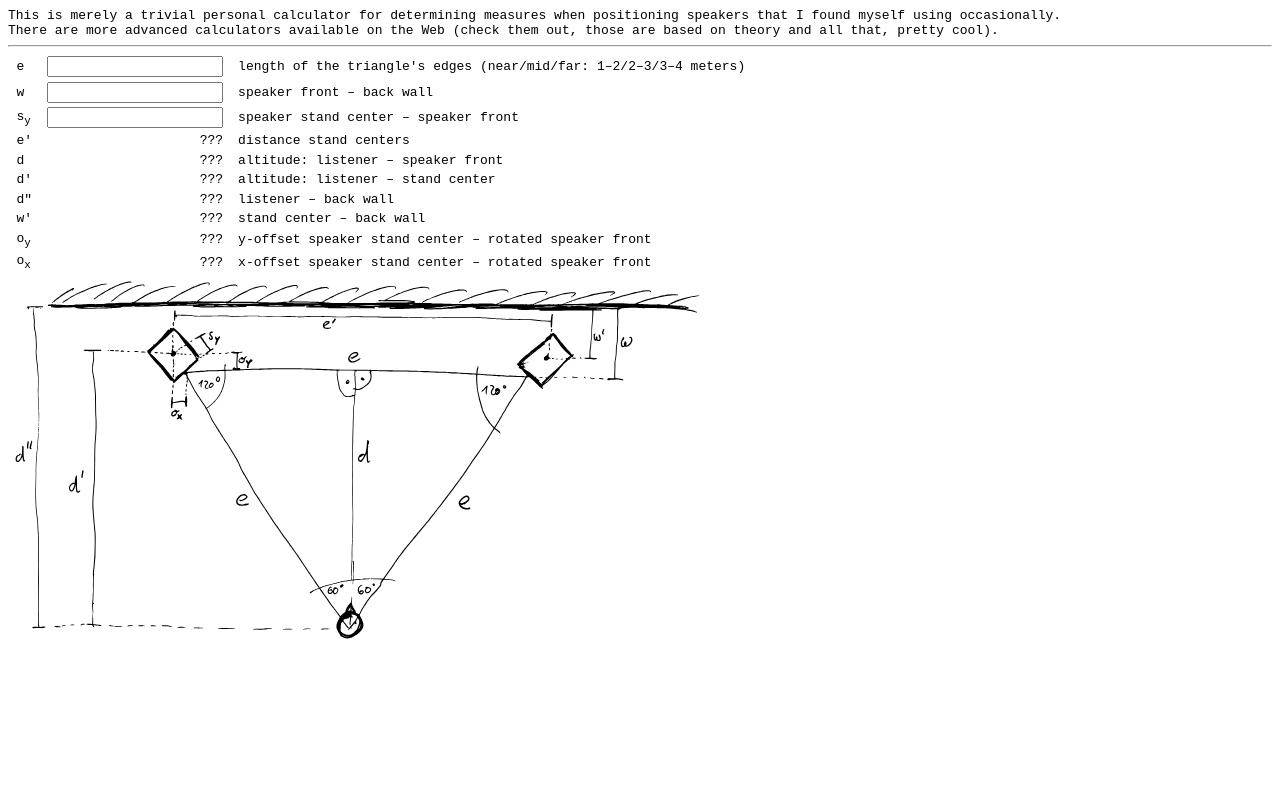
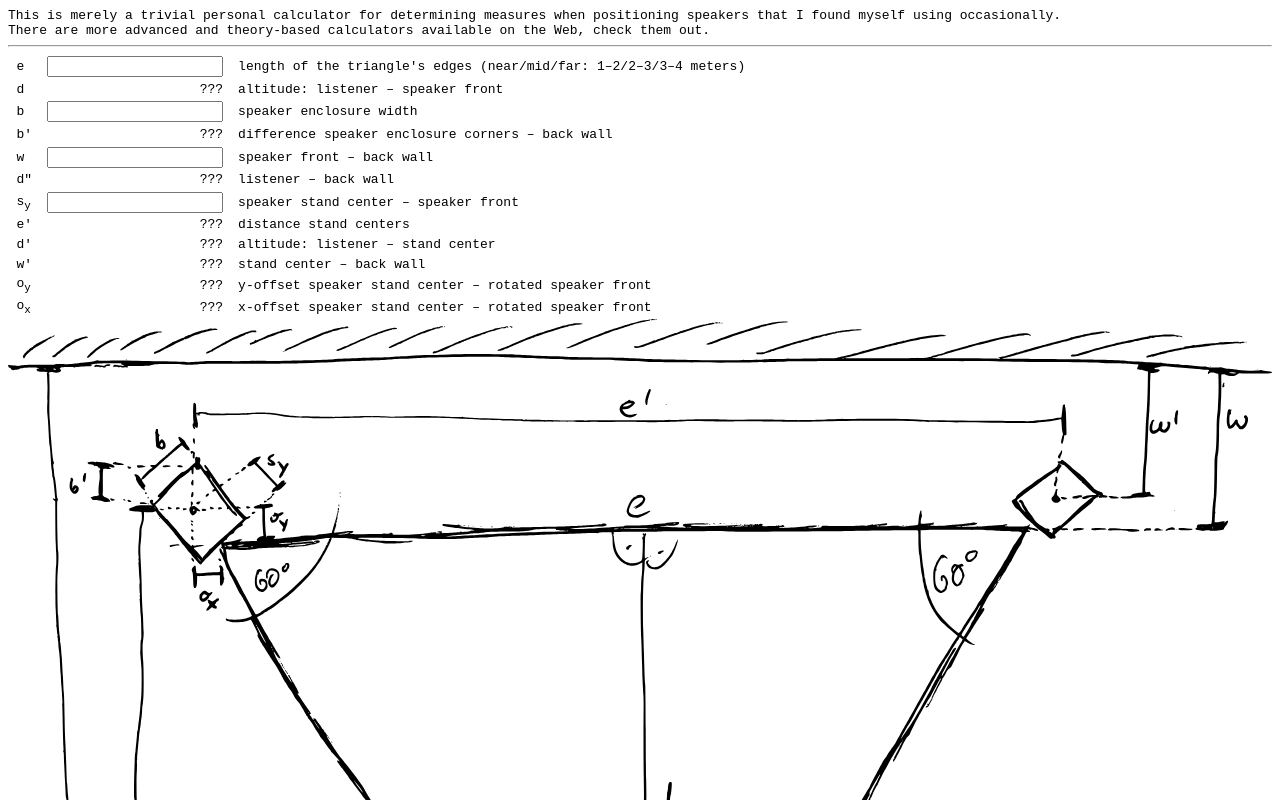
Before and after one commit to lpirl/speaker-triangle-calc, a plain HTML site: page index.html in a window 1280 px wide. Shown: the top 800 px of the page. Drawn offline with Linux system fonts and the light colour scheme.

Commit message:
cleanup: reorder fields, rewording, avoid "NaN" being visible

```diff
--- a/index.html
+++ b/index.html
@@ -10,11 +10,10 @@
 
 <body>
 
-This is merely a trivial personal calculator
-for determining measures when positioning speakers
-that I found myself using occasionally.<br>
-There are more advanced calculators available on the Web
-(check them out, those are based on theory and all that, pretty cool).
+This is merely a trivial personal calculator for determining measures
+when positioning speakers that I found myself using occasionally.<br>
+There are more advanced and theory-based calculators available on the
+Web, check them out.
 
 <hr>
 
@@ -26,10 +25,30 @@ There are more advanced calculators available on the Web
       <td class="comment">length of the triangle's edges
         (near/mid/far: 1–2/2–3/3–4 meters)</td>
     </tr>
+    <tr class="d">
+      <td class="name">d</td>
+      <td class="input"><span id="d">???</span></td>
+      <td class="comment">altitude: listener – speaker front</td>
+    </tr>
+    <tr class="b">
+      <td class="name">b</td>
+      <td class="input"><input type="text" id="b"></td>
+      <td class="comment">speaker enclosure width</td>
+    </tr>
+    <tr class="b1">
+      <td class="name">b'</td>
+      <td class="input"><span id="b1">???</span></td>
+      <td class="comment">difference speaker enclosure corners – back wall</td>
+    </tr>
     <tr class="w">
       <td class="name">w</td>
       <td class="input"><input id="w"></td>
       <td class="comment">speaker front – back wall</td>
+    </tr>
+    <tr class="d2">
+      <td class="name">d"</td>
+      <td class="input"><span id="d2">???</span></td>
+      <td class="comment">listener – back wall</td>
     </tr>
     <tr class="sy">
       <td class="name">s<sub>y</sub></td>
@@ -41,20 +60,10 @@ There are more advanced calculators available on the Web
       <td class="input"><span id="e1">???</span></td>
       <td class="comment">distance stand centers</td>
     </tr>
-    <tr class="d">
-      <td class="name">d</td>
-      <td class="input"><span id="d">???</span></td>
-      <td class="comment">altitude: listener – speaker front</td>
-    </tr>
     <tr class="d1">
       <td class="name">d'</td>
       <td class="input"><span id="d1">???</span></td>
       <td class="comment">altitude: listener – stand center</td>
-    </tr>
-    <tr class="d2">
-      <td class="name">d"</td>
-      <td class="input"><span id="d2">???</span></td>
-      <td class="comment">listener – back wall</td>
     </tr>
     <tr class="w1">
       <td class="name">w'</td>
@@ -76,7 +85,8 @@ There are more advanced calculators available on the Web
 
 <script type="text/javascript" src="triangle.js"></script>
 
-<img src="scan.svg" alt="drawing of triangle showing variables">
+<img src="triangle.svg" width="100%"
+     alt="drawing of triangle showing variables">
 
 </body>
 
--- a/triangle.js
+++ b/triangle.js
@@ -1,7 +1,9 @@
 // constants
 inputs = document.getElementsByTagName("input");
 rad1 = 180 / Math.PI;
+rad30 = 60 * rad1;
 rad60 = 60 * rad1;
+sin30 = Math.sin(rad30);
 sin60 = Math.sin(rad60);
 cos60 = Math.cos(rad60);
 
@@ -11,6 +13,7 @@ function init(){
     input.onkeyup = main;
     input.onpaste = main;
   }
+  main();
 }
 init();
 
@@ -26,18 +29,21 @@ function read_inputs(){
 function write_all(values){
   for (var property in values) {
     if (!values.hasOwnProperty(property)) continue;
-    document.getElementById(property).innerHTML = values[property].toFixed(4);
+    fixedVal = values[property].toFixed(4);
+    document.getElementById(property).innerHTML =
+      isNaN(fixedVal) ? "???" : fixedVal;
   }
 }
 
 function main(){
   var values = read_inputs();
 
+  values.d = sin60 * values.e;
+  values.b1 = values.b * sin30;
+  values.d2 = values.d + values.w;
   values.ox = cos60 * values.sy;
   values.oy = sin60 * values.sy;
-  values.d = sin60 * values.e;
   values.d1 = values.d + values.oy;
-  values.d2 = values.d + values.w;
   values.e1 = values.e + 2 * values.ox;
   values.w1 = values.w - values.oy;
 
```
Also changed, not shown: scan.inkscape.svg (deleted), scan.svg (deleted), triangle.svg (added).
